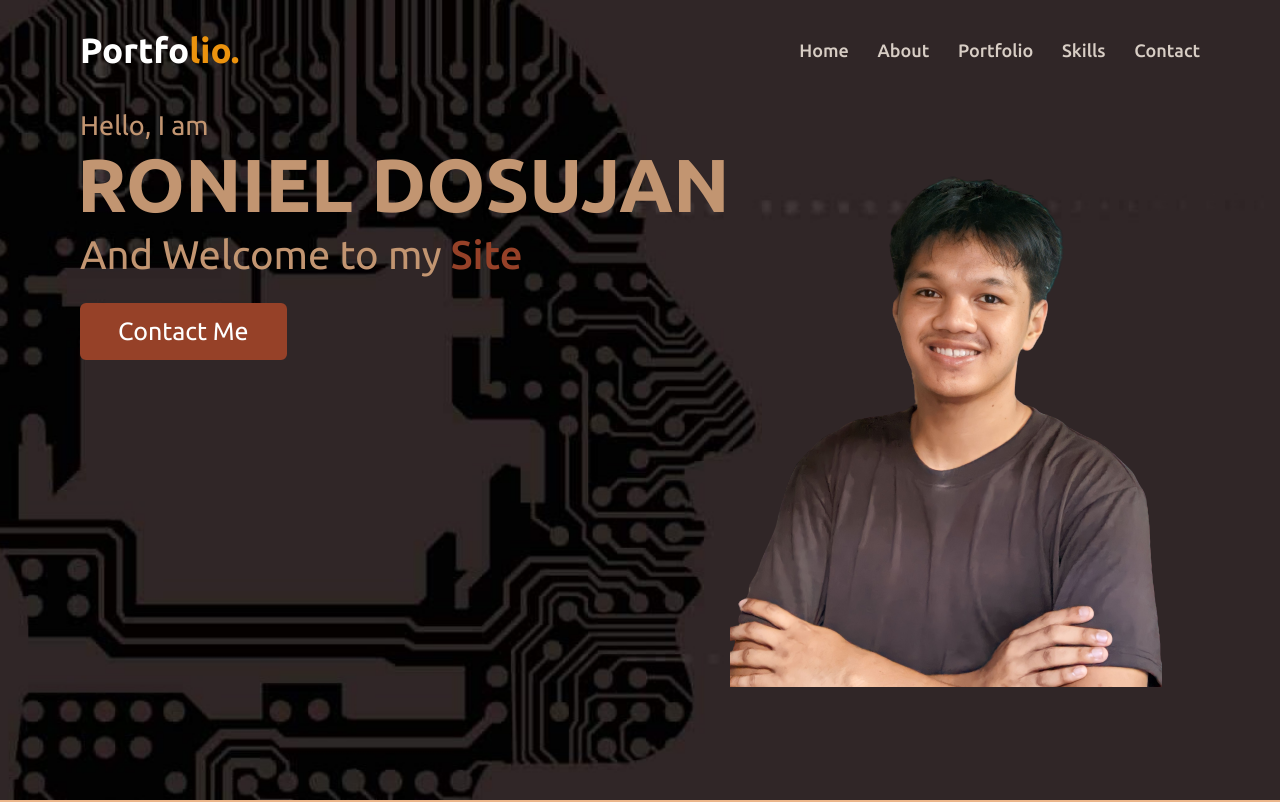
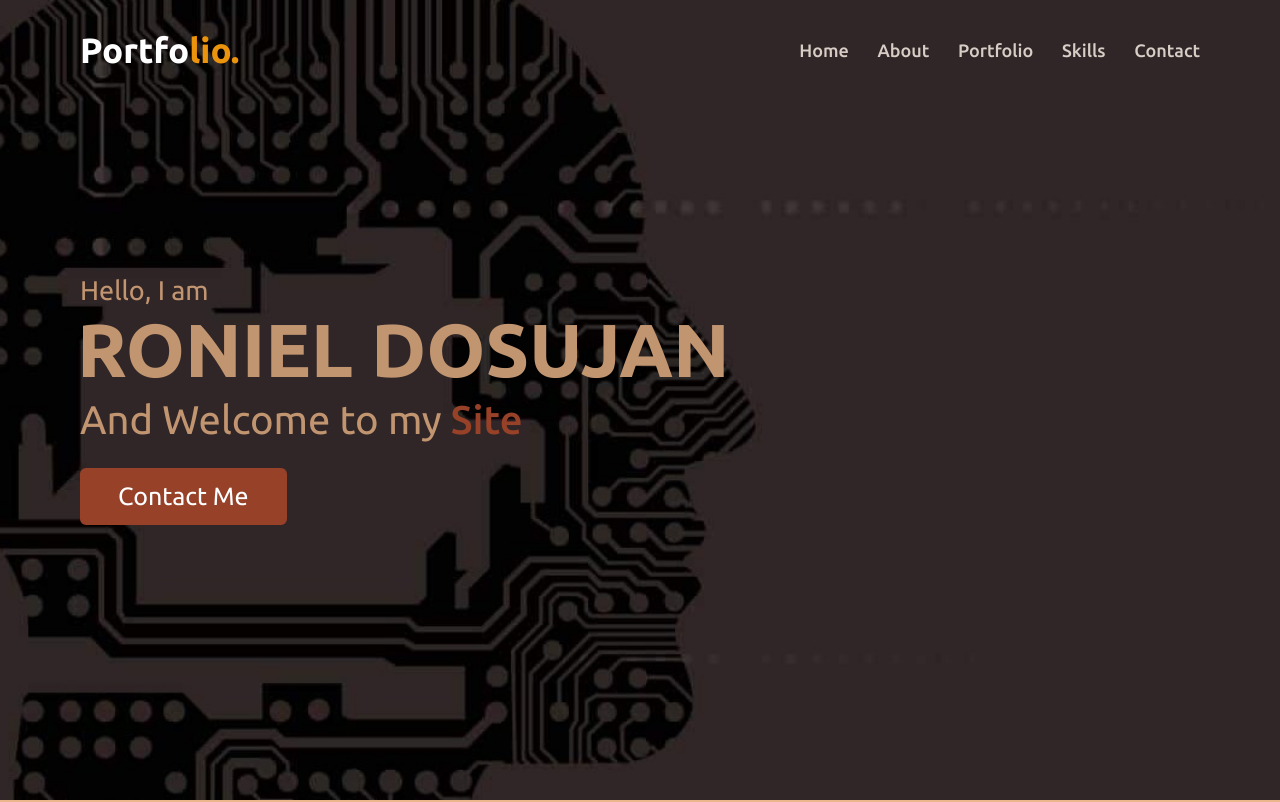
Before and after one commit to Escurel-Mae25/RonielPortfolio.io, a plain HTML site: page index.html in a window 1280 px wide. Shown: the top 802 px of the page. Drawn offline with nearby package versions, Linux system fonts and the light colour scheme.

Commit message:
user updated

```diff
--- a/index.html
+++ b/index.html
@@ -44,7 +44,7 @@
                 <a href="#contact">Contact Me</a>
             </div>
 <div>
-    <img src="images/dp.png" alt="">
+
 </div>
         </div>
     </section>
--- a/style.css
+++ b/style.css
@@ -569,6 +569,9 @@ footer span a:hover{
 
 
 /* responsive media query start */
+
+
+
 @media (max-width: 1104px) {
     .about .about-content .left img{
         height: 350px;
```
